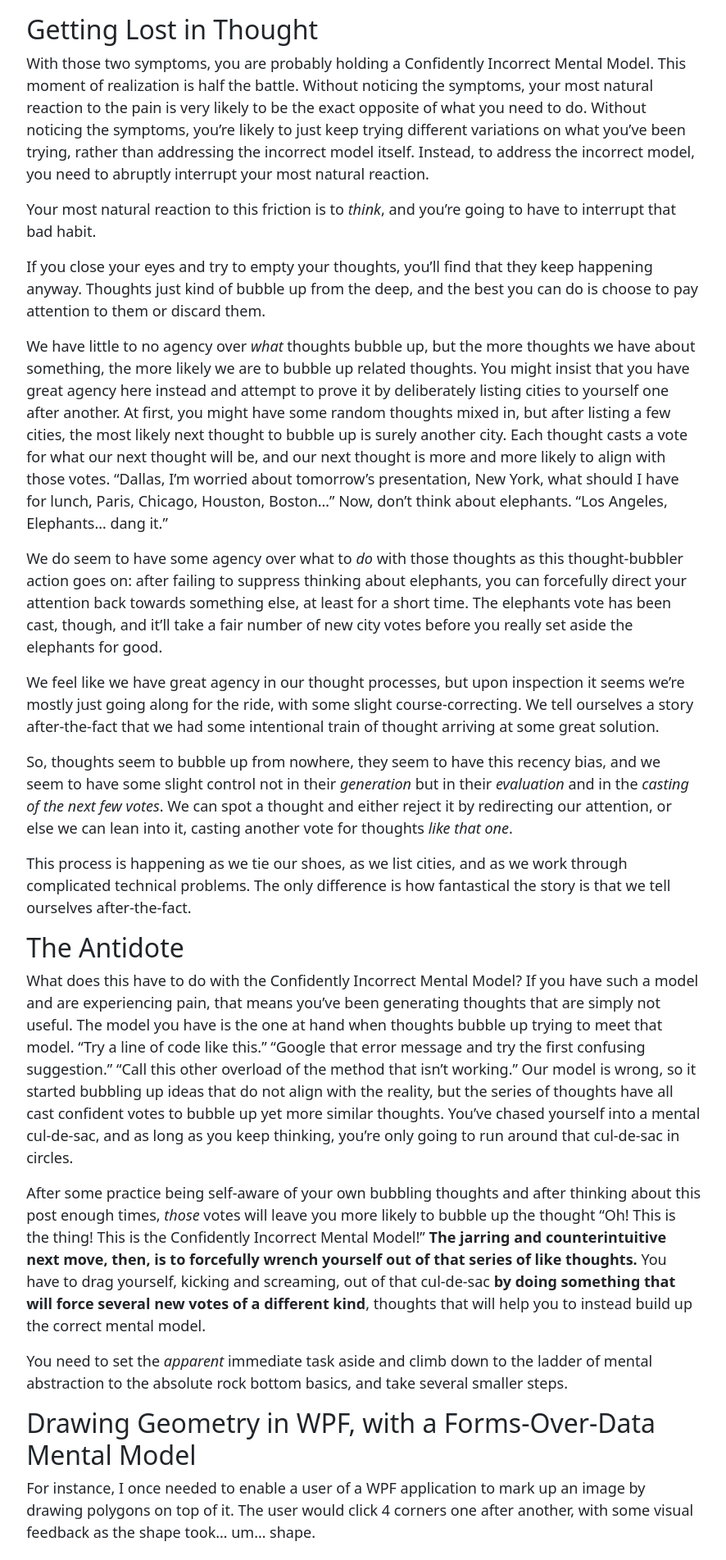
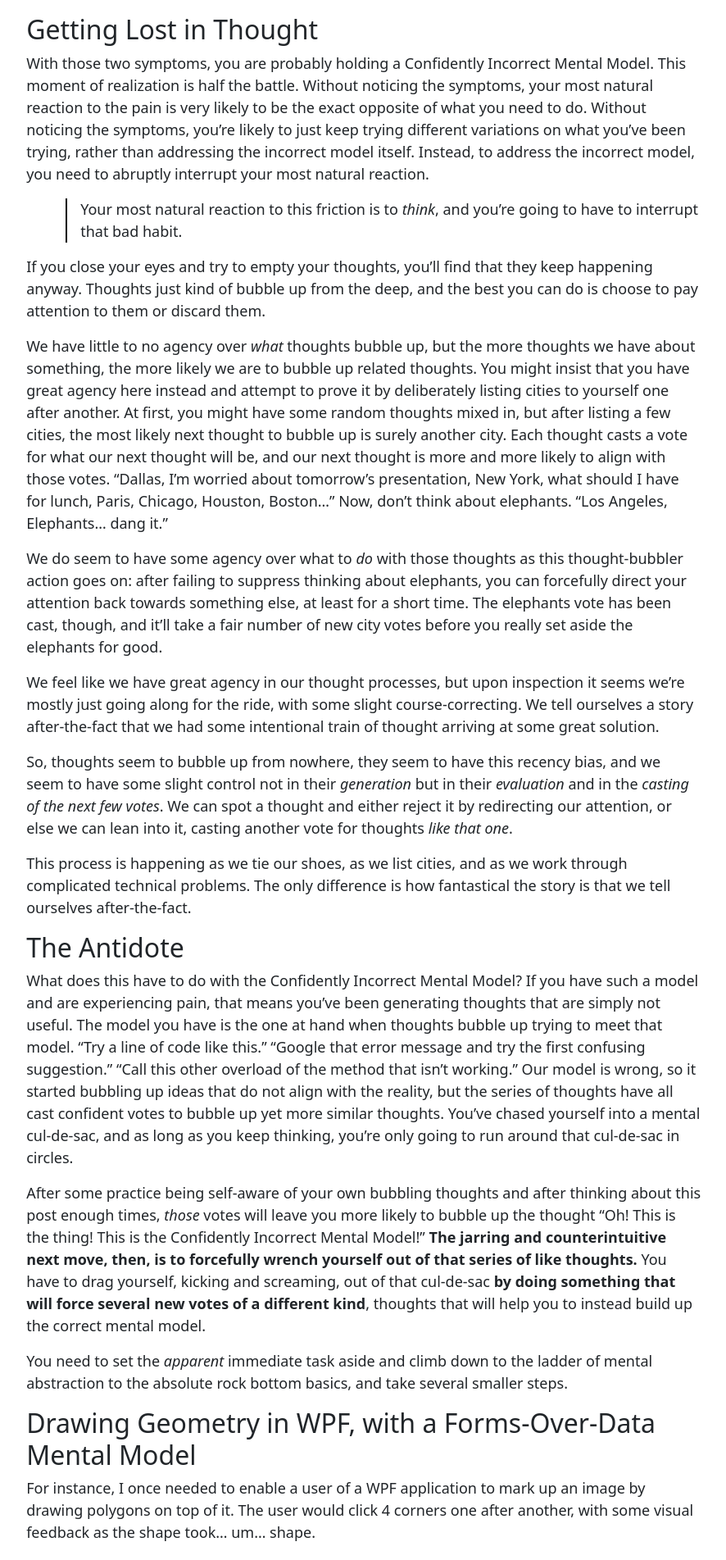
Before and after one commit to plioi/plioi.github.io, a Jekyll site: the page built from index.html, in a window 1280 px wide. Shown: the part 1542-3445 px from the top of the page at 82% size, without its empty margins (196-1082 px from the left). Built offline with Jekyll 4.4.1, drawn with Linux system fonts in a browser that asks for light colours.

Commit message:
Blockquote styles

```diff
--- a/stylesheets/styles.css
+++ b/stylesheets/styles.css
@@ -25,6 +25,13 @@ pre.highlight {
   padding: 10px;
 }
 
+blockquote {
+  margin-left: 3rem;
+  margin-right 3rem;
+  border-left: 2px solid black;
+  padding-left: 1rem;
+}
+
 footer {
   text-align: center;
 }
```
